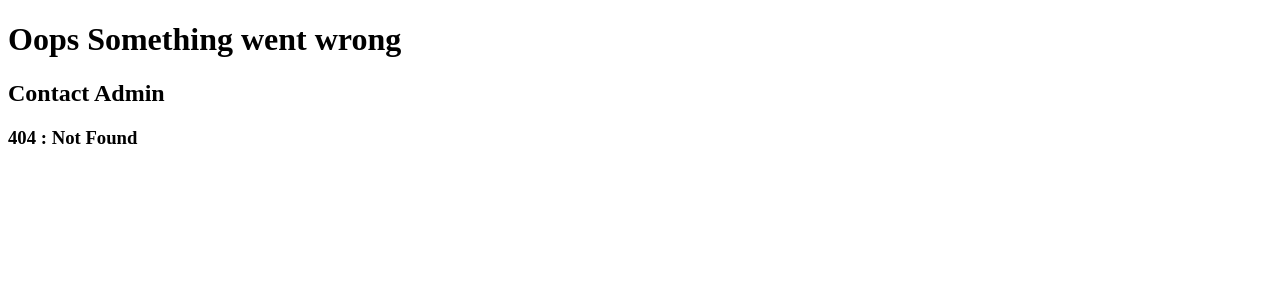
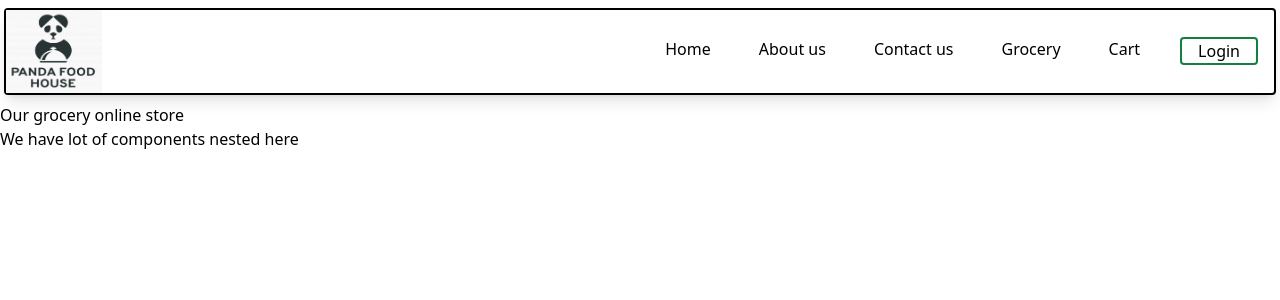
Before and after one commit to akshay-hulkuli/ReactInception-ReactAdvanceSeries, a React (Vite) app: page /grocery in a window 1280 px wide. Before the commit this address had no page. Shown: the top 300 px of the page. Built offline with nearby package versions, Linux system fonts and the light colour scheme.

Commit message:
added tailwind css

```diff
--- a/index.css
+++ b/index.css
@@ -1,4 +1,7 @@
-.header {
+@tailwind base;
+@tailwind components;
+@tailwind utilities;
+/* .header {
     display: flex;
     justify-content: space-between;
     border: 1px solid black;
@@ -188,7 +191,7 @@
 
 .res-recipe-accordian {
     display: flex;
-    /* margin: 20px 25%; */
+    /* margin: 20px 25%;
     padding: 0px 30px;
     justify-content: space-between;
     align-items: center;
@@ -262,4 +265,4 @@
 .user-card {
     padding: 10px;
     border: black solid 1px;
-}
+} */
--- a/package.json
+++ b/package.json
@@ -21,7 +21,8 @@
   "homepage": "https://github.com/akshay-hulkuli/ReactInception-ReactAdvanceSeries#readme",
   "devDependencies": {
     "parcel": "^2.11.0",
-    "process": "^0.11.10"
+    "process": "^0.11.10",
+    "tailwindcss": "^3.4.1"
   },
   "dependencies": {
     "react": "^18.2.0",
--- a/src/App.js
+++ b/src/App.js
@@ -1,12 +1,16 @@
-import React from 'react'
+import React, { lazy, Suspense } from 'react'
 import ReactDOM from 'react-dom/client'
 import Body from './components/Body'
 import Header from './components/Header'
-import About from "./components/About"
+// import About from './components/About'
 import { createBrowserRouter, Outlet, RouterProvider } from 'react-router-dom'
 import ContactUs from './components/ContactUs'
 import Error from './components/Error'
 import RestaurantMenu from './components/RestuarantMenu'
+// import Grocery from './components/Grocery'
+
+const Grocery = lazy(() => import('./components/Grocery'))
+const About = lazy(() => import('./components/About'))
 
 // ------------------------****************************************---------------------------
 
@@ -153,6 +157,14 @@ import RestaurantMenu from './components/RestuarantMenu'
  *  - Contacts
  *
  */
+
+/*
+  Chunking or Code splitting or Dynamic Bundling or lazy loading
+    * Usually the bundlers create only one bundle for the given application.
+    * As the application size increases the size of the bundle js file also increases a lot.
+    * This will cause slowness in loading the UI.
+    * Inorder to avoid this we can use of chunking.
+*/
 const AppLayout = () => {
   return (
     <div className='app'>
@@ -183,19 +195,31 @@ const appRouter = createBrowserRouter([
     element: <AppLayout />,
     children: [
       {
-        path: "/",
-        element: <Body/>
+        path: '/',
+        element: <Body />
       },
       {
-        path:"/about",
-        element: <About/>
+        path: '/about',
+        element: (
+          <Suspense fallback={<h2>Loading</h2>}>
+            <About />
+          </Suspense>
+        )
       },
       {
-        path: "/contact",
-        element: <ContactUs/>
+        path: '/contact',
+        element: <ContactUs />
       },
       {
-        path:"/restaurant/:resId",
+        path: '/grocery',
+        element: (
+          <Suspense fallback={<h2>Grocery is being loaded</h2>}>
+            <Grocery />
+          </Suspense>
+        )
+      },
+      {
+        path: '/restaurant/:resId',
         element: <RestaurantMenu />
       }
     ],
--- a/src/components/Body.js
+++ b/src/components/Body.js
@@ -81,10 +81,10 @@ const Body = () => {
   return restaurantData.length === 0 ? (
     <Shimmer />
   ) : onlineStatus ? (
-    <div className='body-main'>
-      <div className='search'>
+    <div className='flex flex-col'>
+      <div className='search mx-6'>
         <input
-          className='search-input'
+          className='border-solid border-2 rounded-lg border-gray-300 px-2 py-1 w-52'
           type='text'
           placeholder='type something to search'
           value={searchText}
@@ -92,12 +92,12 @@ const Body = () => {
             handleSearchTextChange(e)
           }}
         />
-        <button className='search-btn' onClick={() => handleSearch()}>
+        <button className='bg-orange-500 border-solid border-2 rounded-lg border-gray-700 mx-6 w-20' onClick={() => handleSearch()}>
           Search
         </button>
       </div>
 
-      <div className='res-container'>
+      <div className='flex flex-wrap'>
         {restaurandDataUnderDisplay.map(res => (
           <Link className='link-style' to={'/restaurant/' + res.info.id}>
             <RestaurantCard key={res.info.id} restuarantData={res} />
--- /dev/null
+++ b/src/components/Grocery.js
@@ -0,0 +1,10 @@
+const Grocery = () => {
+  return (
+    <div>
+      <h1>Our grocery online store</h1>
+      <h2>We have lot of components nested here</h2>
+    </div>
+  )
+}
+
+export default Grocery;
--- a/src/components/Header.js
+++ b/src/components/Header.js
@@ -36,23 +36,26 @@ const Header = () => {
   }, [])
 
   return (
-    <div className='header'>
-      <div className='logo-container'>
+    <div className='flex justify-between items-center border-solid border-2 border-black rounded mx-1 my-2 shadow-lg'>
+      <div className='w-24'>
         <img className='logo' src={foodAppLogo} />
       </div>
-      <div className='nav-container'>
-        <ul>
-          <li>
+      <div className=''>
+        <ul className='flex'>
+          <li className='px-6'>
             <Link to='/'>Home</Link>
           </li>
-          <li>
+          <li className='px-6'>
             <Link to='/about'>About us</Link>
           </li>
-          <li>
+          <li className='px-6'>
             <Link to='/contact'>Contact us</Link>
           </li>
-          <li>Cart</li>
-          <button className='login' onClick={() => handleLogInLogOut()}>
+          <li className='px-6'>
+            <Link to='/grocery'>Grocery</Link>
+          </li>
+          <li className='px-6'>Cart</li>
+          <button className={'mx-4 px-4 border-solid border-2 rounded border-green-700'} onClick={() => handleLogInLogOut()}>
             {hasLoggedIn ? 'LogOut' : 'Login'}
           </button>
         </ul>
--- a/src/components/RestaurantCard.js
+++ b/src/components/RestaurantCard.js
@@ -5,12 +5,12 @@ const RestaurantCard = props => {
   const { cloudinaryImageId, name, cuisines, avgRating, sla } =
     restuarantData?.info
   return (
-    <div className='res-card'>
-      <img className='res-logo' src={cloudinaryCDN + cloudinaryImageId} />
-      <h3 className='res-header'>{name}</h3>
-      <div className='res-data'>
+    <div className='w-64 h-96 m-6 border-solid border-2 rounded-lg border-gray-700 shadow-xl'>
+      <img className='h-52 w-64 res-logo' src={cloudinaryCDN + cloudinaryImageId} />
+      <h3 className='m-2'>{name}</h3>
+      <div className='flex flex-col justify-between h-24 mx-2'>
         <h5 className='res-cuisine'>{cuisines.join(', ')}</h5>
-        <div className='res-details'>
+        <div className='flex justify-between'>
           <h4>Rating {avgRating} star</h4>
           <h4>{sla.deliveryTime} min</h4>
         </div>
--- a/src/components/Shimmer.js
+++ b/src/components/Shimmer.js
@@ -3,9 +3,9 @@ import { useState } from 'react'
 const Shimmer = () => {
   const [arr] = useState(Array(9).fill(1))
   return (
-    <div className='shimmer-container'>
+    <div className='flex flex-wrap'>
       {arr.map((a, index) => (
-        <div className='shimer-card' key={index}></div>
+        <div className='w-60 h-80 m-8 bg-gray-300 border-solid border-2 rounded-lg border-gray-500 animate-pulse' key={index}></div>
       ))}
     </div>
   )
--- /dev/null
+++ b/tailwind.config.js
@@ -0,0 +1,8 @@
+/** @type {import('tailwindcss').Config} */
+module.exports = {
+  content: ["./src/**/*.{html,js,ts,jsx,tsx}"],
+  theme: {
+    extend: {},
+  },
+  plugins: [],
+}
```
Also changed, not shown: .postcssrc (added), 1 other file (tests, documents, lock files or other folders).
